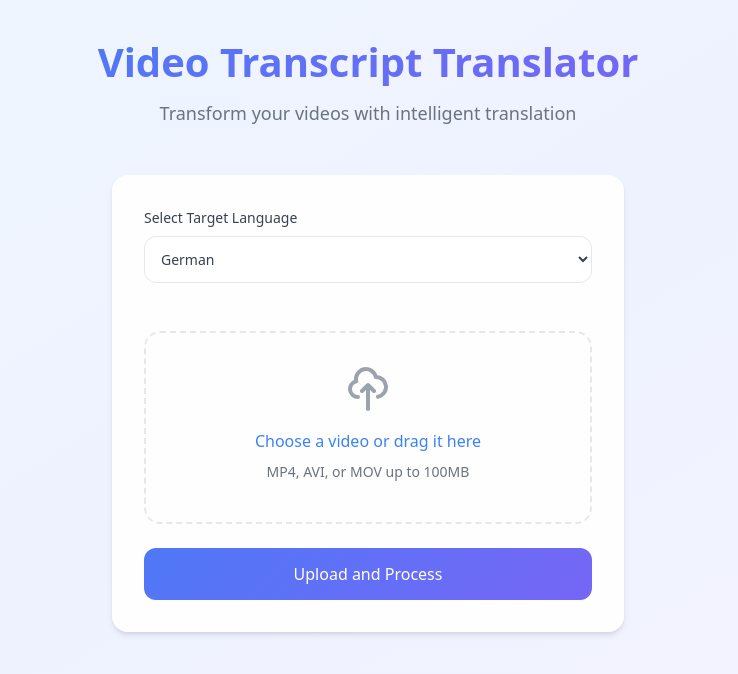
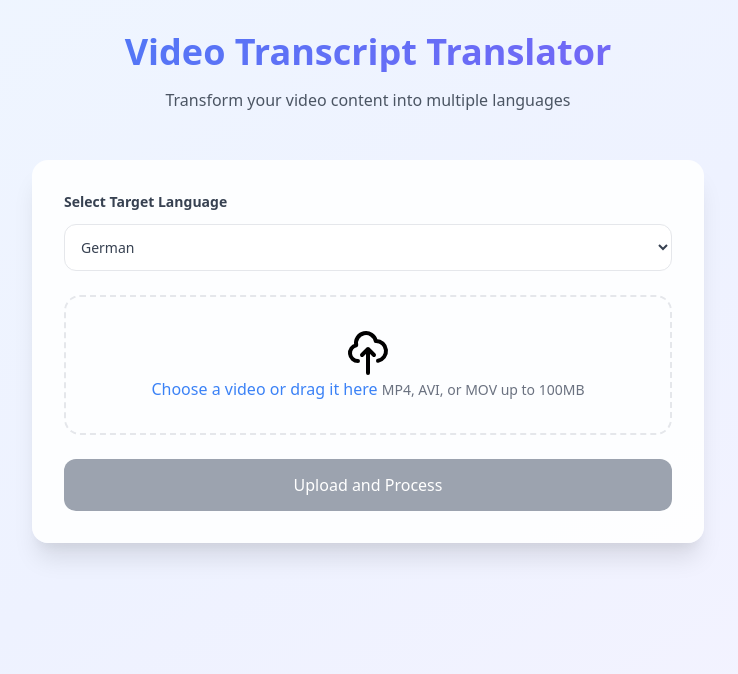
Before and after one commit to Hrishikesh332/Twelvelabs-Multilingual-Video-Transcriber, a Flask app: page / in a window 1280 px wide. Shown: the top 674 px of the page, without its empty margins (272-1010 px from the left). Run offline with Flask 3, Linux system fonts and the light colour scheme.

Commit message:
Fixed UI for the Uploading

```diff
--- a/static/css/style.css
+++ b/static/css/style.css
@@ -317,3 +317,10 @@
     background: linear-gradient(135deg, rgba(239, 68, 68, 0.1), rgba(248, 113, 113, 0.1));
     color: #ef4444;
 }
+
+.gradient-text {
+    background: linear-gradient(135deg, #3b82f6, #8b5cf6);
+    -webkit-background-clip: text;
+    background-clip: text;
+    color: transparent;
+}
--- a/templates/index.html
+++ b/templates/index.html
@@ -9,17 +9,17 @@
 </head>
 <body class="min-h-screen bg-gradient-to-br from-blue-50 via-indigo-50 to-purple-50">
     <div class="container mx-auto px-4 py-8">
-
-        <div class="header-section">
-            <h1 class="title">Video Transcript Translator</h1>
-            <p class="subtitle">Transform your videos with intelligent translation</p>
+        <div class="text-center mb-12">
+            <h1 class="text-4xl font-bold mb-4 gradient-text">Video Transcript Translator</h1>
+            <p class="text-gray-600">Transform your video content into multiple languages</p>
         </div>
 
-        <div class="main-form-container">
-            <form id="upload-form" class="upload-form">
-                <div class="language-section">
-                    <label class="section-label">Select Target Language</label>
-                    <div class="language-grid">
+        <div class="max-w-2xl mx-auto bg-white rounded-2xl shadow-xl p-8 backdrop-blur-lg bg-opacity-90">
+            <form id="upload-form" class="space-y-6">
+                <div class="mb-6">
+                    <label class="block text-gray-700 text-sm font-semibold mb-3">
+                        Select Target Language
+                    </label>
                     <select name="language" class="language-select">
                         <option value="german">German</option>
                         <option value="french">French</option>
@@ -27,25 +27,40 @@
                         <option value="english">English</option>
                     </select>
                 </div>
-                </div>
 
                 <div class="upload-container">
-                    <input type="file" name="file" id="file-input" class="file-input" accept=".mp4,.avi,.mov">
+                    <input type="file" name="file" id="file-input" class="hidden" accept=".mp4,.avi,.mov"/>
                     <label for="file-input" class="upload-label">
-                        <div class="upload-icon">
+                        <div class="upload-icon-wrapper">
                             <svg xmlns="http://www.w3.org/2000/svg" class="h-12 w-12" fill="none" viewBox="0 0 24 24" stroke="currentColor">
                                 <path stroke-linecap="round" stroke-linejoin="round" stroke-width="2" d="M7 16a4 4 0 01-.88-7.903A5 5 0 1115.9 6L16 6a5 5 0 011 9.9M15 13l-3-3m0 0l-3 3m3-3v12"/>
                             </svg>
                         </div>
-                        <div class="upload-text">
-                            <span class="primary-text">Choose a video or drag it here</span>
+
+                        <div class="upload-text-wrapper">
+                            <span id="upload-prompt" class="primary-text">Choose a video or drag it here</span>
                             <span class="secondary-text">MP4, AVI, or MOV up to 100MB</span>
                         </div>
-                        <div class="filename-display" id="filename-display"></div>
+
+                        <div id="selected-file" class="selected-file hidden">
+                            <div class="file-info">
+                                <svg xmlns="http://www.w3.org/2000/svg" class="file-icon" viewBox="0 0 24 24" fill="none" stroke="currentColor">
+                                    <path stroke-linecap="round" stroke-linejoin="round" stroke-width="2" d="M15 2H6a2 2 0 00-2 2v16a2 2 0 002 2h12a2 2 0 002-2V7L15 2z"/>
+                                    <polyline points="14 2 14 8 20 8"/>
+                                    <line x1="10" y1="13" x2="14" y2="13"/>
+                                </svg>
+                                <span id="filename-display" class="filename"></span>
+                            </div>
+                            <button type="button" id="remove-file" class="remove-file">
+                                <svg xmlns="http://www.w3.org/2000/svg" class="h-5 w-5" viewBox="0 0 20 20" fill="currentColor">
+                                    <path fill-rule="evenodd" d="M4.293 4.293a1 1 0 011.414 0L10 8.586l4.293-4.293a1 1 0 111.414 1.414L11.414 10l4.293 4.293a1 1 0 01-1.414 1.414L10 11.414l-4.293 4.293a1 1 0 01-1.414-1.414L8.586 10 4.293 5.707a1 1 0 010-1.414z" clip-rule="evenodd"/>
+                                </svg>
+                            </button>
+                        </div>
                     </label>
                 </div>
 
-                <button type="submit" class="submit-button">
+                <button type="submit" id="submit-button" class="submit-button" disabled>
                     <span class="button-text">Upload and Process</span>
                     <div class="button-loader hidden"></div>
                 </button>
@@ -54,19 +69,17 @@
 
         <div id="status" class="status-message hidden"></div>
 
-        <!-- Results Section -->
-        <div id="result" class="result-section hidden">
-            <div class="results-grid">
-                <div class="video-section">
-                    <h2 class="section-title">Video Preview</h2>
-                    <div id="video-container" class="video-container">
+        <div id="result" class="hidden mt-8">
+            <div class="grid grid-cols-1 lg:grid-cols-2 gap-8">
+                <div class="bg-white rounded-2xl shadow-xl p-6">
+                    <h2 class="text-2xl font-bold mb-6 gradient-text">Video Preview</h2>
+                    <div id="video-container" class="aspect-w-16 aspect-h-9 rounded-lg overflow-hidden bg-gray-100">
                     </div>
                 </div>
 
-                <!-- Transcript Section -->
-                <div class="transcript-section">
-                    <h2 class="section-title">Translated Transcript</h2>
-                    <div id="transcript" class="transcript-container">
+                <div class="bg-white rounded-2xl shadow-xl p-6">
+                    <h2 class="text-2xl font-bold mb-6 gradient-text">Translated Transcript</h2>
+                    <div id="transcript" class="h-[600px] overflow-y-auto custom-scrollbar">
                     </div>
                 </div>
             </div>
@@ -80,6 +93,41 @@
         </div>
     </div>
 
+    <script>
+        document.addEventListener('DOMContentLoaded', function() {
+            const fileInput = document.getElementById('file-input');
+            const uploadPrompt = document.getElementById('upload-prompt');
+            const selectedFile = document.getElementById('selected-file');
+            const filenameDisplay = document.getElementById('filename-display');
+            const removeFileBtn = document.getElementById('remove-file');
+            const submitButton = document.getElementById('submit-button');
+
+            fileInput.addEventListener('change', function(e) {
+                const file = e.target.files[0];
+                if (file) {
+                    uploadPrompt.classList.add('hidden');
+                    selectedFile.classList.remove('hidden');
+                    filenameDisplay.textContent = file.name;
+                    submitButton.disabled = false;
+                } else {
+                    resetFileUpload();
+                }
+            });
+
+            removeFileBtn.addEventListener('click', function(e) {
+                e.preventDefault();
+                fileInput.value = '';
+                resetFileUpload();
+            });
+
+            function resetFileUpload() {
+                uploadPrompt.classList.remove('hidden');
+                selectedFile.classList.add('hidden');
+                filenameDisplay.textContent = '';
+                submitButton.disabled = true;
+            }
+        });
+    </script>
     <script src="/static/js/app.js"></script>
 </body>
 </html>
```
Lines whose indentation alone changed are shown as unchanged.
